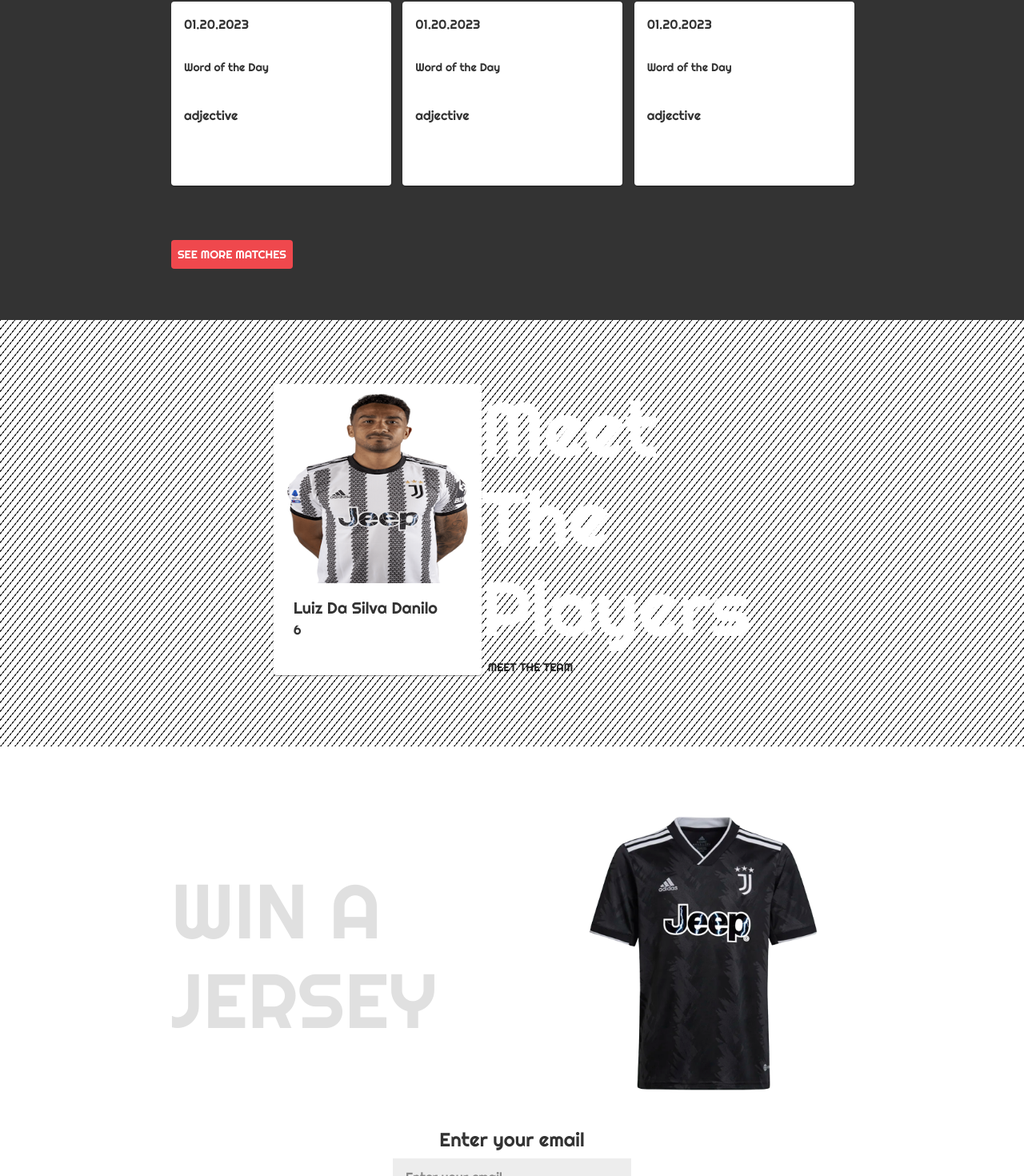
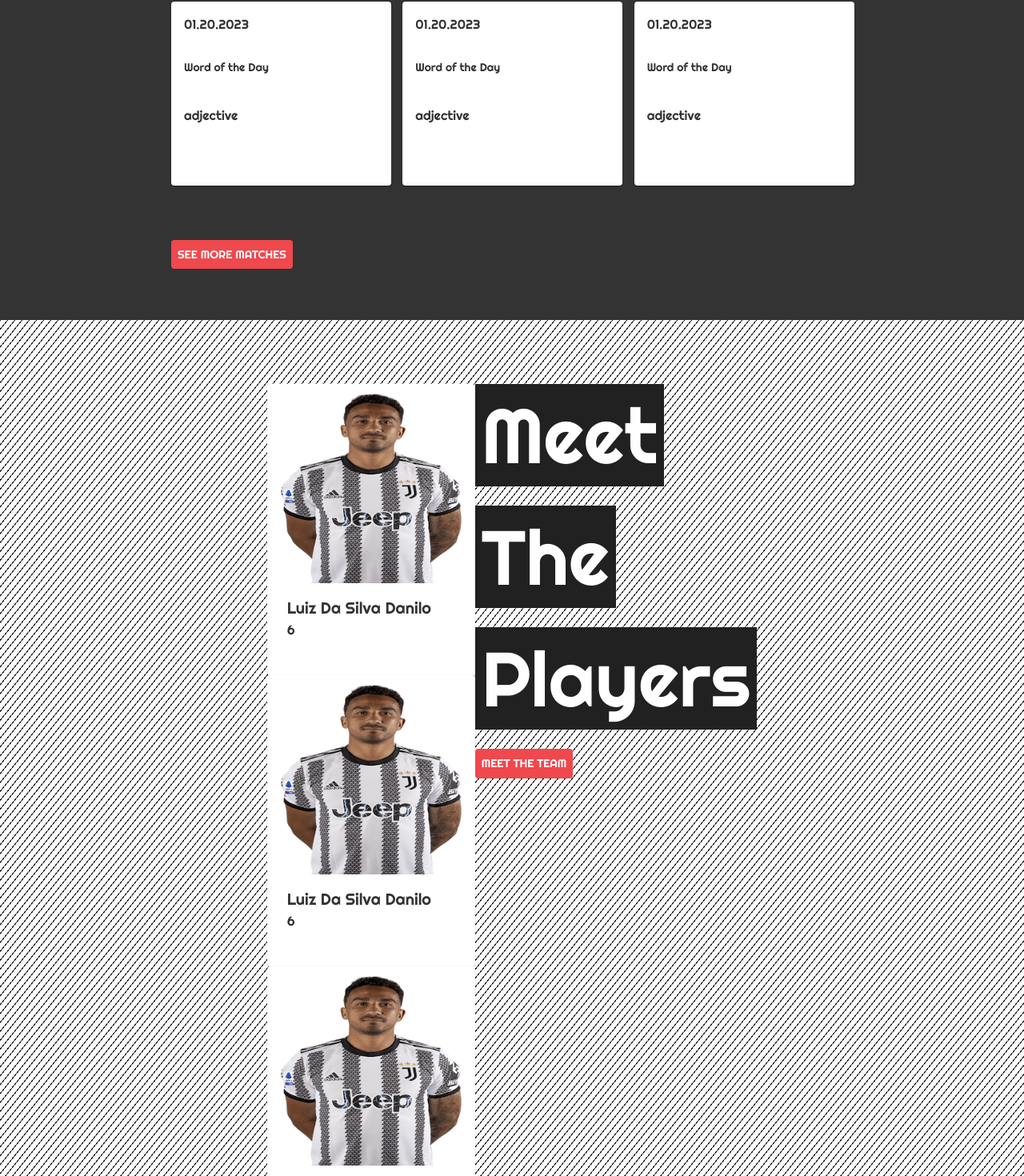
Before and after one commit to maci-kb24/juventus-app, a React (Vite) app: page / in a window 1280 px wide. Shown: the part 1313-2783 px from the top of the page at 80% size. Built offline with nearby package versions, Linux system fonts and the light colour scheme.

Commit message:
fix assets imports

```diff
--- a/src/components/team/PlayerCard.jsx
+++ b/src/components/team/PlayerCard.jsx
@@ -6,11 +6,7 @@
 function PlayerCard() {
   return (
     <Card sx={{ maxWidth: 260, border: "9px solid white" }}>
-      <CardMedia
-        sx={{ height: 140 }}
-        image="/static/images/cards/contemplative-reptile.jpg"
-        title="green iguana"
-      />
+      <CardMedia sx={{ height: 140 }} />
       <CardContent>
         <Typography
           gutterBottom
@@ -18,8 +14,9 @@
           component="div"
           sx={{ color: "text.contrast" }}
         >
-          Lizard
+          Name
         </Typography>
+        <Typography sx={{ color: "text.contrast" }}>9</Typography>
       </CardContent>
     </Card>
   );
--- a/src/pages/Team.jsx
+++ b/src/pages/Team.jsx
@@ -28,6 +28,7 @@
           </Box>
           <Stack direction={"row"} spacing={2}>
             <PlayerCard />
+
             <PlayerCard />
             <PlayerCard />
           </Stack>
@@ -38,7 +39,7 @@
               variant="h1"
               textTransform={"capitalize"}
               color={"text.contrast"}
-              pb={3}
+              py={3}
             >
               defenders
             </Typography>
@@ -70,7 +71,7 @@
               variant="h1"
               textTransform={"capitalize"}
               color={"text.contrast"}
-              pb={3}
+              py={3}
             >
               midfielders
             </Typography>
@@ -108,7 +109,7 @@
               variant="h1"
               textTransform={"capitalize"}
               color={"text.contrast"}
-              pb={3}
+              py={3}
             >
               attackers
             </Typography>
--- a/src/sections/home/Jumbotron.jsx
+++ b/src/sections/home/Jumbotron.jsx
@@ -11,10 +11,11 @@
       <Stack
         direction="row"
         justifyContent={"center"}
-        alignItems={"center"}
         position={"relative"}
+        pt={8}
       >
-        <Box position={"absolute"} left={"22%"} bottom={"-18%"}>
+        <Box flex={"0 0 33%"}>
+          <Box position={"relative"} left={"35%"} bottom={"-50%"}>
             <Typography sx={{ lineHeight: "3" }}>
               <Typography
                 variant="h1"
@@ -23,7 +24,7 @@
               >
                 38
               </Typography>
-            <br />{" "}
+              <br />
               <Typography
                 variant="h3"
                 component="span"
@@ -38,14 +39,20 @@
               <Typography
                 variant="h3"
                 component="span"
-              sx={{ backgroundColor: "error.main", textTransform: "uppercase" }}
+                sx={{
+                  backgroundColor: "error.main",
+                  textTransform: "uppercase",
+                }}
               >
                 championships
               </Typography>
             </Typography>
           </Box>
-        <Box>
+        </Box>
+        <Box flex={"0 0 33%"}>
+          <Box position={"relative"} left={"20%"}>
             <img src={featured} alt={featured} />
+          </Box>
         </Box>
       </Stack>
     </Box>
--- a/src/sections/home/MeetPlayers.jsx
+++ b/src/sections/home/MeetPlayers.jsx
@@ -2,7 +2,7 @@
 import Card from "@mui/material/Card";
 import CardContent from "@mui/material/CardContent";
 import CardMedia from "@mui/material/CardMedia";
-import Danilo from "../../assets/images/players/Def/danilo.png";
+import DaniloFeatured from "../../assets/images/players/Def/DaniloFeatured.png";
 
 const MeetPlayers = () => {
   return (
@@ -18,13 +18,74 @@
     >
       <Container maxWidth="md">
         <Stack direction={"row"} justifyContent={"center"}>
-          <Box>
+          <Box position={"relative"}>
             <Card sx={{ minWidth: 260, border: "9px solid white" }}>
               <CardMedia
                 component="img"
                 height="240"
-                image={Danilo}
-                alt={Danilo}
+                image={DaniloFeatured}
+                alt={DaniloFeatured}
+              />
+              <CardContent>
+                <Typography
+                  sx={{ fontSize: 20, fontWeight: 500 }}
+                  color="text.secondary"
+                >
+                  Luiz Da Silva Danilo
+                </Typography>
+
+                <Typography sx={{ mb: 1.5 }} color="text.secondary">
+                  6
+                </Typography>
+              </CardContent>
+            </Card>
+            <Card sx={{ minWidth: 260, border: "9px solid white" }}>
+              <CardMedia
+                component="img"
+                height="240"
+                image={DaniloFeatured}
+                alt={DaniloFeatured}
+              />
+              <CardContent>
+                <Typography
+                  sx={{ fontSize: 20, fontWeight: 500 }}
+                  color="text.secondary"
+                >
+                  Luiz Da Silva Danilo
+                </Typography>
+
+                <Typography sx={{ mb: 1.5 }} color="text.secondary">
+                  6
+                </Typography>
+              </CardContent>
+            </Card>
+
+            <Card sx={{ minWidth: 260, border: "9px solid white" }}>
+              <CardMedia
+                component="img"
+                height="240"
+                image={DaniloFeatured}
+                alt={DaniloFeatured}
+              />
+              <CardContent>
+                <Typography
+                  sx={{ fontSize: 20, fontWeight: 500 }}
+                  color="text.secondary"
+                >
+                  Luiz Da Silva Danilo
+                </Typography>
+
+                <Typography sx={{ mb: 1.5 }} color="text.secondary">
+                  6
+                </Typography>
+              </CardContent>
+            </Card>
+            <Card sx={{ minWidth: 260, border: "9px solid white" }}>
+              <CardMedia
+                component="img"
+                height="240"
+                image={DaniloFeatured}
+                alt={DaniloFeatured}
               />
               <CardContent>
                 <Typography
@@ -42,10 +103,57 @@
           </Box>
           <Box>
             <Typography variant="h1">
-              Meet <br />
-              The <br /> Players
+              <Typography
+                component="span"
+                variant="h1"
+                sx={{
+                  backgroundColor: "primary.main",
+                  display: "inline-block",
+                  p: 1,
+                  mb: 3,
+                }}
+              >
+                Meet
+              </Typography>
+              <br />
+              <Typography
+                component="span"
+                variant="h1"
+                sx={{
+                  backgroundColor: "primary.main",
+                  display: "inline-block",
+                  p: 1,
+                  mb: 3,
+                }}
+              >
+                The
+              </Typography>
+              <br />
+              <Typography
+                component="span"
+                variant="h1"
+                sx={{
+                  backgroundColor: "primary.main",
+                  display: "inline-block",
+                  p: 1,
+                  mb: 3,
+                }}
+              >
+                Players
+              </Typography>
             </Typography>
-            <Button>Meet the team</Button>
+            <Button
+              size="lg"
+              sx={{
+                backgroundColor: "background.error",
+                color: "text.primary",
+                "&:hover": {
+                  backgroundColor: "background.error",
+                },
+              }}
+            >
+              Meet the team
+            </Button>
           </Box>
         </Stack>
       </Container>
--- a/src/sections/home/Subscribe.jsx
+++ b/src/sections/home/Subscribe.jsx
@@ -1,16 +1,26 @@
+import { useState } from "react";
+
 import {
   Box,
   Container,
-  Input,
+  // Input,
   Stack,
   Typography,
   Button,
+  TextField,
 } from "@mui/material";
-import TextField from "@mui/material/TextField";
-import { FormControl, FormLabel } from "@mui/material";
+
 import Jersey from "../../assets/images/jersey.png";
 
 const Subscribe = () => {
+  const [inputValue, setInputValue] = useState("");
+  const [isValidEmail, setIsValidEmail] = useState(true); // State to track email validation
+
+  const handleInputChange = (e) => {
+    setInputValue(e.target.value);
+    setIsValidEmail(true); // Reset validation status when input changes
+  };
+
   return (
     <Box
       component="section"
@@ -23,7 +33,8 @@
             <Box>
               <Typography
                 variant="h1"
-                sx={{ textTransform: "uppercase", color: "grey.light" }}
+                textTransform={"uppercase"}
+                color={"grey.light"}
               >
                 win a jersey
               </Typography>
@@ -40,7 +51,7 @@
             <Typography variant="h5" sx={{ color: "text.secondary", pb: 1 }}>
               Enter your email
             </Typography>
-            <Input
+            {/* <Input
               size="lg"
               variant="outlined"
               placeholder="Enter your email"
@@ -50,22 +61,31 @@
                 p: "8px 16px",
                 width: "35%",
               }}
-            ></Input>
+            ></Input> */}
+            <TextField
+              label="Email"
+              variant="outlined"
+              // fullWidth
+              sx={{ width: "30%" }}
+              value={inputValue}
+              onChange={handleInputChange}
+              error={!isValidEmail} // Apply error style if email is invalid
+              helperText={!isValidEmail ? "Invalid email address" : ""}
+            />
             <Button
               size="lg"
               sx={{
                 backgroundColor: "background.error",
                 color: "text.primary",
+                "&:hover": {
+                  backgroundColor: "background.error",
+                },
               }}
+              type="submit"
             >
               Enroll
             </Button>
           </Stack>
-          <FormControl>
-            <FormLabel>Enter Name</FormLabel>
-            <TextField></TextField>
-            <Button>Submit</Button>
-          </FormControl>
         </Box>
       </Container>
     </Box>
```
Also changed, not shown: src/assets/images/players/Def/Danilo.png (renamed from src/assets/images/players/Def/danilo1.png), src/assets/images/players/Def/DaniloFeatured.png (renamed from src/assets/images/players/Def/danilo.png). Lines whose indentation alone changed are shown as unchanged.
